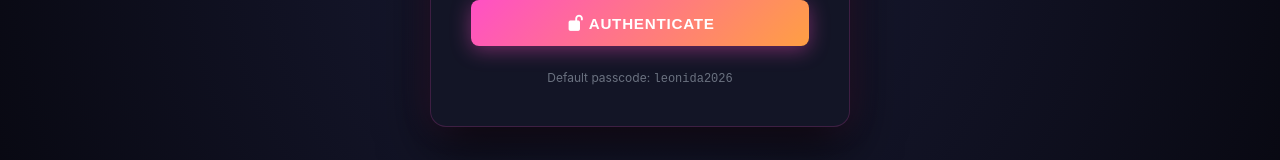
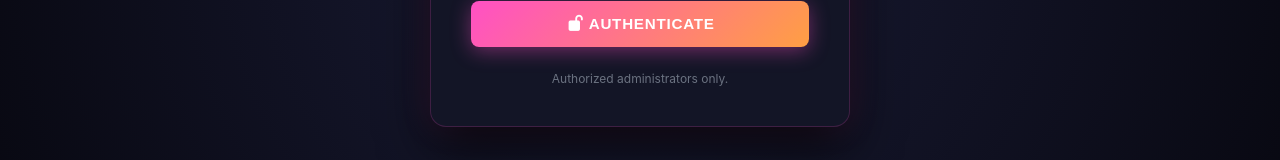
Before and after one commit to h38441842-dev/gta-map-x, a website: page admin/admin.html in a window 1280 px wide. Shown: the part 475-635 px from the top of the page. Drawn offline with Linux system fonts and the light colour scheme.

Commit message:
Security: remove default-passcode hint from public admin login page

```diff
--- a/admin/admin.html
+++ b/admin/admin.html
@@ -10,7 +10,7 @@
 </head>
 <body>
 
-    <!-- Authentication Modal (Default passcode: leonida2026) -->
+    <!-- Authentication Modal -->
     <div id="loginOverlay" class="admin-login-overlay">
         <div class="admin-login-card">
             <img src="/assets/logos/gtavi.png" alt="GTA VI" class="login-brand-logo">
@@ -25,7 +25,7 @@
             <div id="loginError" style="color:var(--admin-danger); margin-top:1rem; font-size:0.85rem; display:none;">
                 <i class="fas fa-exclamation-circle"></i> Invalid Passcode
             </div>
-            <p style="margin-top:1.5rem; font-size:0.75rem; color:#6b7280;">Default passcode: <code>leonida2026</code></p>
+            <p style="margin-top:1.5rem; font-size:0.75rem; color:#6b7280;">Authorized administrators only.</p>
         </div>
     </div>
 
```
